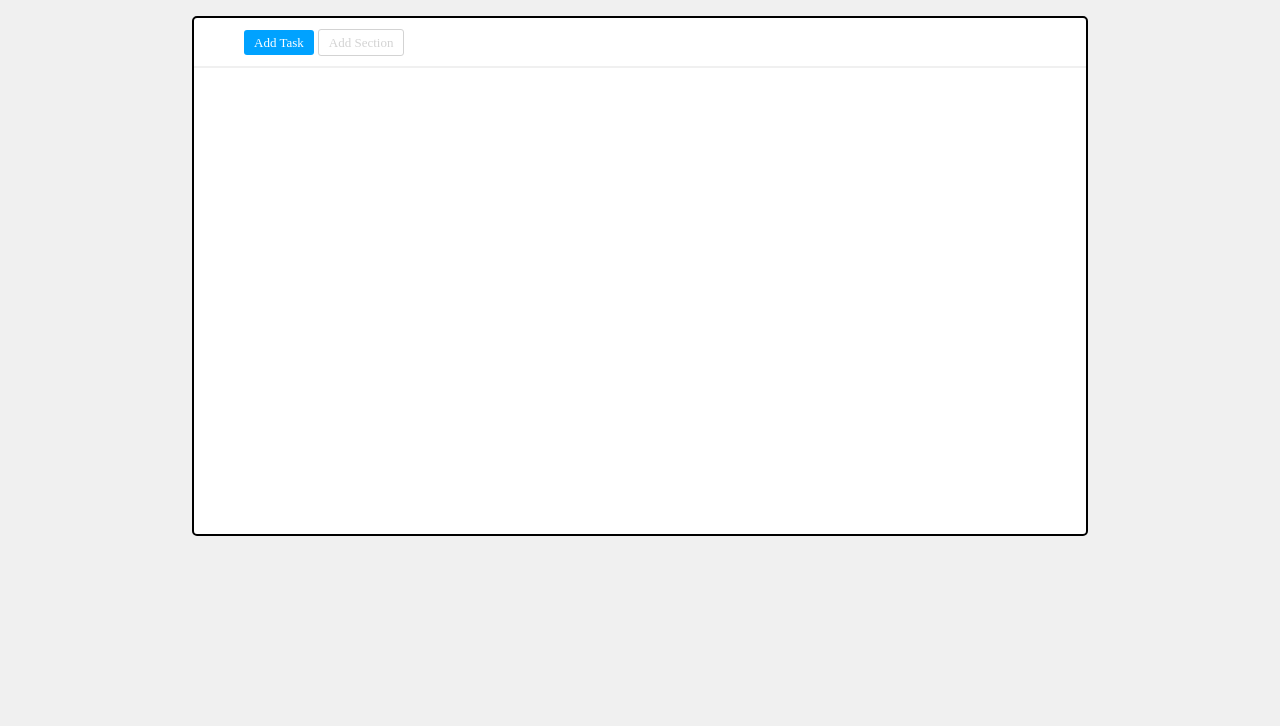
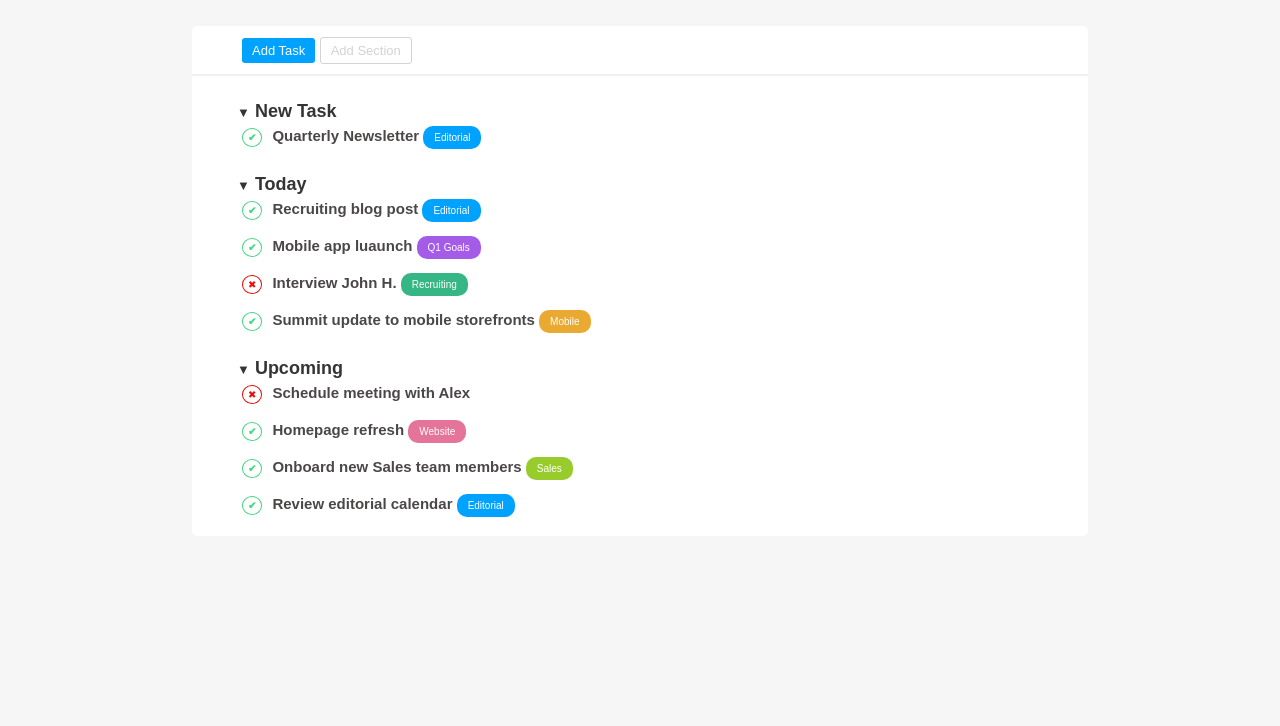
Before and after one commit to KaterinaProkopenko/html-css-toboolist, a plain HTML site: page index.html in a window 1280 px wide. Shown: the part 74-800 px from the top of the page. Drawn offline with Linux system fonts and the light colour scheme.

Commit message:
L'esercizio è finito

```diff
--- a/css/style.css
+++ b/css/style.css
@@ -2,33 +2,38 @@
     box-sizing: border-box;
     margin: 0;
     padding: 0;
+    font-family: Arial, Helvetica, sans-serif;
 }
 
 body {
-    background-color: rgb(240, 240, 240);
+    background-color: rgb(246, 246, 247);
 }
 
 header {
     width: auto;
-    height: 50px;
-    background-color: white;
+    height: 60px;
 }
-
-
 
 main {
     width: 70%;
-    height: 520px;
+    height: 510px;
     margin: auto;
     margin-top: 40px;
-    background-color: white;
-    border: 2px solid black;
+
     border-radius: 5px;
 }
 
 nav {
     height: 50px;
     border-bottom: 2px solid rgb(240, 240, 240);
+}
+
+li {
+    margin-bottom: 20px;
+}
+
+.bg-color {
+    background-color: white;
 }
 
 .add {
@@ -38,9 +43,61 @@ nav {
     border-radius: 3px;
 }
 
+.section {
+    font-weight: bold;
+    color: rgb(53, 52, 52);
+    margin-bottom: 30px;
+    margin-left: 45px;
+    font-size: 18px;
+    list-style: none;
+}
+
+.symbol-section {
+    font-size: 13px;
+}
+
+.topic {
+    color: white;
+    font-weight: normal;
+    font-size: 10px;
+    padding: 6px 11px;
+    border-radius: 10px;
+}
+
+.topic-blue {
+    background-color: rgb(0, 162, 255);
+}
+
+.phrase {
+    margin: 5px 5px;
+    padding: 0;
+    font-size: 15px;
+    color: rgb(75, 71, 71);
+    list-style: none;
+}
+
+.check-mark {
+    border: 1px solid rgb(69, 214, 130);
+    color:  rgb(69, 214, 130);
+}
+
+.cross-mark {
+    border: 1px solid rgb(236, 10, 10);
+    color: rgb(236, 10, 10);
+    font-weight: lighter;
+}
+
+.check {
+    margin-right: 10px;
+    font-size: 10px;
+    padding: 3px 5px;
+    border-radius: 50%;
+}
+
 #logo {
     font-size: 35px;
     font-weight: bold;
+    vertical-align: 30%;
 }
 
 #add-task {
@@ -55,3 +112,27 @@ nav {
     border: 1px solid lightgrey;
     color:lightgrey;
 }
+
+#new-task {
+    margin-top: 25px;
+}
+
+#topic-purple {
+    background-color: rgba(137, 43, 226, 0.767)
+}
+
+#topic-green {
+    background-color: rgba(19, 170, 112, 0.856);
+}
+
+#topic-orange {
+    background-color: rgba(231, 158, 21, 0.877);
+}
+
+#topic-pink {
+    background-color: rgb(228, 116, 153);
+}
+
+#topic-yellowgreen {
+    background-color: rgba(145, 202, 32, 0.945);
+}
--- a/index.html
+++ b/index.html
@@ -1,5 +1,5 @@
 <!DOCTYPE html>
-<html lang="un">
+<html lang="en">
 <head>
     <meta charset="UTF-8">
     <meta http-equiv="X-UA-Compatible" content="IE=edge">
@@ -9,27 +9,47 @@
 </head>
 <body>
     <!-- Logo -->
-    <header>
-        <img src="img/Logo.png" alt="Logo">
+    <header class="bg-color">
+        <img src="img/logo-copia.png" alt="Logo">
         <span id="logo">Toboolist</span>
     </header>
 
-    <main>
+    <main class="bg-color">
         <!-- Navigazione -->
         <nav>
             <span id="add-task" class="add">Add Task</span>
             <span id="add-section" class="add">Add Section</span>
         </nav>
 
-        <!-- New Task -->
-        <section></section>
+        <!-- Liste -->
+        <ul>
+            <li id="new-task" class="section"><span class="symbol-section">&#9660;</span> New Task
+                <ul class="phrase">
+                    <li><span class="check-mark check">&#x2714;</span>Quarterly Newsletter <span class="topic topic-blue">Editorial</span></li>
+                </ul>
+            </li>
 
-        <!-- Today -->
-        <section></section>
 
-        <!-- Upcoming -->
-        <section></section>
+            <li class="section"><span class="symbol-section">&#9660;</span> Today
+                <ul class="phrase">
+                    <li><span class="check-mark check">&#x2714;</span>Recruiting blog post <span class="topic topic-blue">Editorial</span></li>
+                    <li><span class="check-mark check">&#x2714;</span>Mobile app luaunch <span id="topic-purple" class="topic">Q1 Goals</span></li>
+                    <li><span class="cross-mark check">&#x2716;</span>Interview John H. <span id="topic-green" class="topic">Recruiting</span></li>
+                    <li><span class="check-mark check">&#x2714;</span>Summit update to mobile storefronts <span id="topic-orange" class="topic">Mobile</span></li>
+                </ul>
+            </li>
+
+
+            <li class="section"><span class="symbol-section">&#9660;</span> Upcoming
+                <ul class="phrase">
+                    <li><span class="cross-mark check">&#x2716;</span>Schedule meeting with Alex</li>
+                    <li><span class="check-mark check">&#x2714;</span>Homepage refresh <span id="topic-pink" class="topic">Website</span></li>
+                    <li><span class="check-mark check">&#x2714;</span>Onboard new Sales team members <span id="topic-yellowgreen" class="topic">Sales</span></li>
+                    <li><span class="check-mark check">&#x2714;</span>Review editorial calendar <span class="topic topic-blue">Editorial</span></li>
+                </ul>
+            </li>
+        </ul>
+
     </main>
-
 </body>
 </html>
```
Also changed, not shown: img/logo-copia.png (added).
